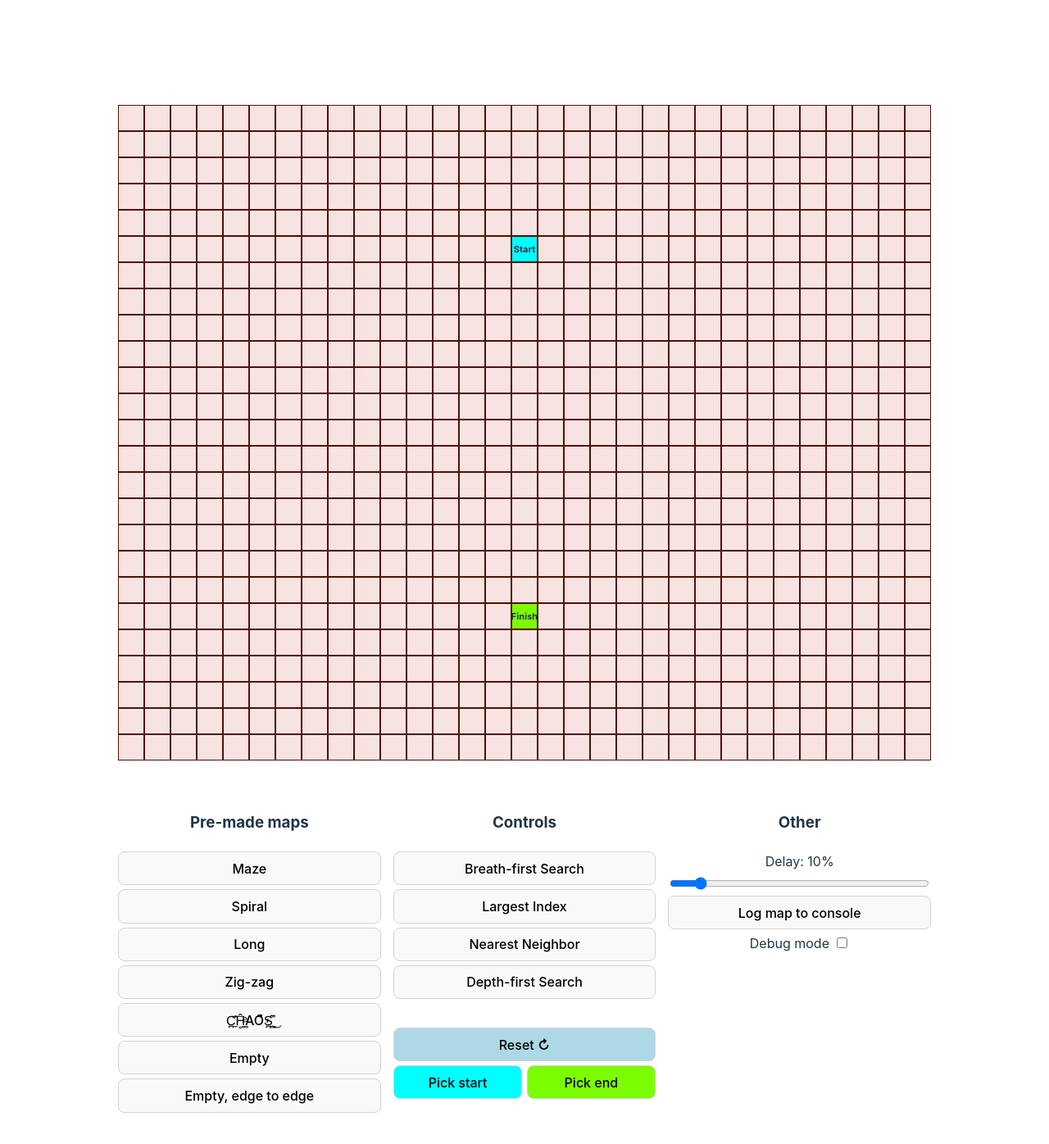
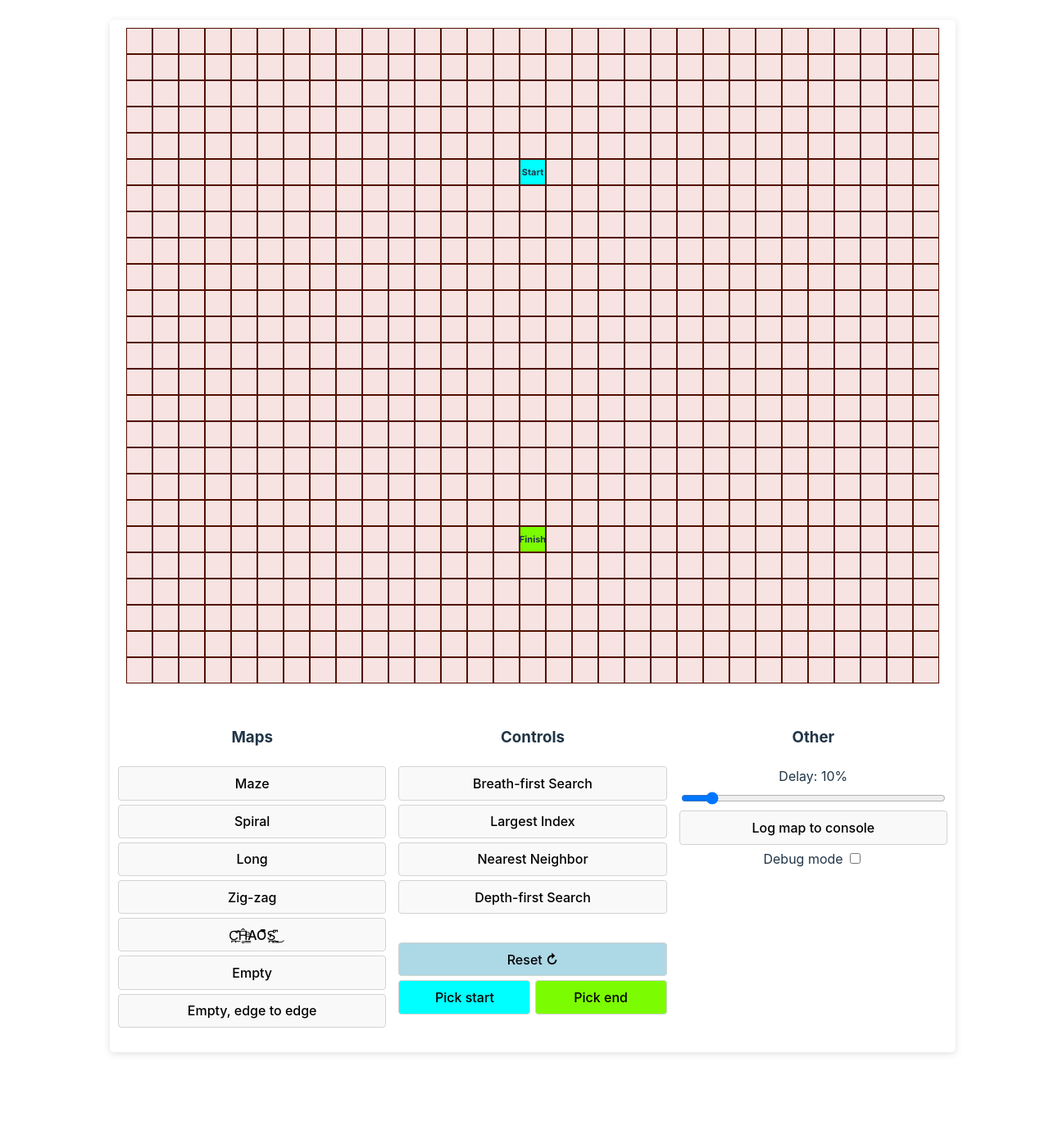
Before and after one commit to Uptaker/maze-pathfinding, a Svelte app: page / in a window 1280 px wide. Shown: the top 1396 px of the page at 82% size. After the commit the page ends 1308 px from the top, so only its background shows below. Built offline with nearby package versions, Linux system fonts and the light colour scheme.

Commit message:
style changes

```diff
--- a/src/Maze.svelte
+++ b/src/Maze.svelte
@@ -1,5 +1,5 @@
 <script lang="ts">
-  import {fade} from 'svelte/transition'
+  import {fade, slide} from 'svelte/transition'
   import type {Position, Tile} from './types'
   import {Type} from './types'
   import {logTilesToStrings} from "./utils";
@@ -105,9 +105,9 @@
 
 </script>
 
-<h2>{message ?? ''}&nbsp;</h2>
 
-<div class="fluid-container">
+<div class="area">
+    <div>
         <div class="board" style="margin-bottom: 5px" on:mousedown={() => mouseDown = true} on:mouseup={() => mouseDown = false} on:mouseleave={() => mouseDown = false}>
             {#if state}
                 <div class="row">
@@ -131,11 +131,16 @@
                 </div>
             {/if}
         </div>
+        {#if message}
+            <h2 transition:slide>{message}</h2>
+        {/if}
+    </div>
+
 
     <div class="fluid-controls">
 
         <div class="row gap">
-            <h3>Pre-made maps</h3>
+            <h3>Maps</h3>
             <button on:click={() => selectMaze("maze")}>Maze</button>
             <button on:click={() => selectMaze("spiral")}>Spiral</button>
             <button on:click={() => selectMaze("long")}>Long</button>
@@ -213,28 +218,36 @@
         cursor: crosshair;
     }
 
-    .fluid-container {
+    .area {
         display: flex;
         width: 100%;
-        gap: 40px;
+        gap: 10px;
         flex-direction: column;
         justify-content: space-between;
-        align-content: center;
+        align-items: center;
+        padding: 10px;
+        background-color: #ffffff;
+        border-radius: 5px;
+        box-shadow: rgba(99, 99, 99, 0.2) 0px 2px 8px 0px;
     }
 
     .fluid-controls {
         display: grid;
         grid-template-columns: 1fr 1fr 1fr;
         gap: 15px;
+        padding: 20px;
+        width: 100%;
     }
 
-    @media only screen and (min-width: 1400px) {
-        .fluid-container {
+    @media only screen and (min-width: 1290px) {
+        .area {
             flex-direction: row;
         }
+
         .fluid-controls {
             grid-template-columns: 1fr;
             grid-template-rows: auto auto auto;
+            gap: 5px;
         }
     }
 </style>
--- a/src/app.css
+++ b/src/app.css
@@ -37,17 +37,16 @@ h1 {
 }
 
 .card {
-  padding: 2em;
+  margin: 1.5em;
 }
 
 #app {
   margin: 0 auto;
-  padding: 2rem;
   text-align: center;
 }
 
 button {
-  border-radius: 8px;
+  border-radius: 4px;
   border: 1px solid lightgray;
   padding: 0.6em 1.2em;
   font-size: 1em;
@@ -58,7 +57,7 @@ button {
   transition: border-color 0.25s;
 }
 button:hover {
-  border-color: #646cff;
+  border-color: rgba(193, 57, 57, 0.8);
 }
 button:focus,
 button:focus-visible {
```
Lines whose indentation alone changed are shown as unchanged.
